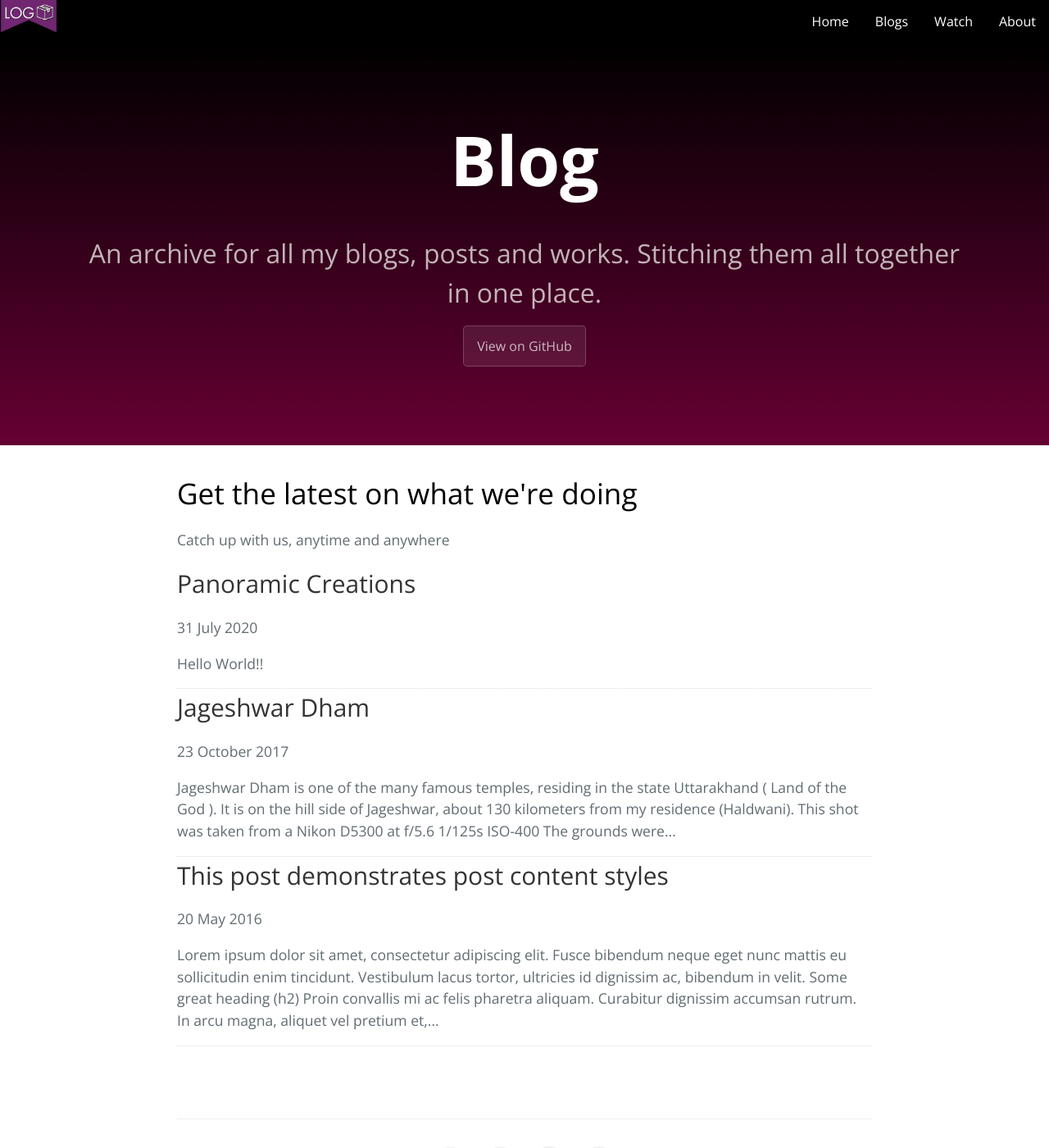
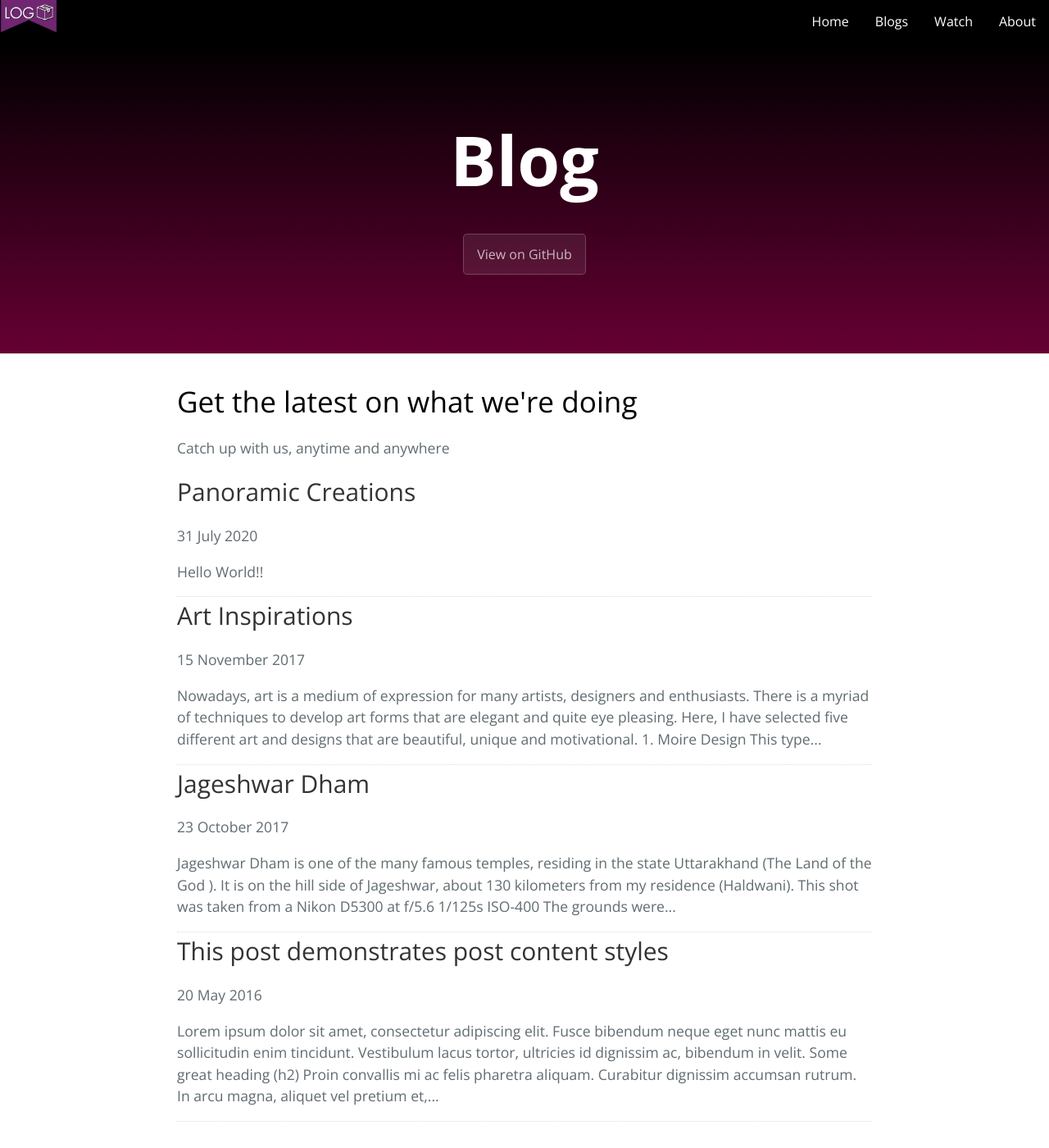
Before and after one commit to jaideepbankoti/logbox, a Jekyll site: the page built from blog.html, in a window 1280 px wide and 1400 px high. Shown: the whole window at 82% size. Built offline with Jekyll 4.4.1, drawn with Linux system fonts in a browser that asks for light colours.

Commit message:
add inspiration blogpost

```diff
--- a/_posts/2017-10-23-jageshwar-dham.md
+++ b/_posts/2017-10-23-jageshwar-dham.md
@@ -1,11 +1,11 @@
 ---
 title: Jageshwar Dham
 layout: post
-description: captivating the shrines
+description: Captivating the Shrines
 ---
 <div align=center><img src="https://jaideepbankoti.github.io/logbox/assets/img/jageshwar_dham.jpg" alt="Jageshwar temple" width="700px"></div>
 <h3>
-Jageshwar Dham is one of the many famous temples, residing in the state Uttarakhand ( Land of the God ). It is on the hill side of Jageshwar, about 130 kilometers from my residence (Haldwani).
+Jageshwar Dham is one of the many famous temples, residing in the state Uttarakhand (The Land of the God ). It is on the hill side of Jageshwar, about 130 kilometers from my residence (Haldwani).
 </h3>
 
 This shot was taken from a Nikon D5300 at | f/5.6 | 1/125s | ISO-400
--- /dev/null
+++ b/_posts/2017-11-15-Art-Inspirations.md
@@ -0,0 +1,34 @@
+---
+title: Art Inspirations
+layout: post
+description: Compilation of five beautiful art pieces, that will inspire you
+---
+<div align=center><img src="https://jaideepbankoti.github.io/logbox/assets/img/0.jpg" alt="" width="700px"></div>
+<h3>
+Nowadays, art is a medium of expression for many artists, designers and enthusiasts. There is a myriad of techniques to develop art forms that are elegant and quite eye pleasing. Here, I have selected five different art and designs that are beautiful, unique and motivational.
+</h3>
+<div align=center><img src="https://jaideepbankoti.github.io/logbox/assets/img/1.jpg" alt="" width="700px"></div>
+<h2>1. Moire Design</h2>
+<h3>
+This type of design is very cool, elegant, simple and attractive. Moire patterns are a set of fringes that forms a continuous pattern. Some artists create it by superimposing them with an object or a living being.
+</h3>
+<div align=center><img src="https://jaideepbankoti.github.io/logbox/assets/img/2.jpg" alt="" width="700px"></div>
+<h2>2. Impressionist Art</h2>
+<h3>
+This is a kind of art form in which the artist visualizes the scene( which is mostly outdoors) and paints them with a lot of color. Thus, the picture comes out as bright and vibrant. This type of art form is very vivid and eye pleasing. It can certainly enhance the walls of a room and provide motivation to the artists and designers.
+</h3>
+<div align=center><img src="https://jaideepbankoti.github.io/logbox/assets/img/3.jpg" alt="" width="700px"></div>
+<h2>3. Perspective Art</h2>
+<h3>
+Perspective is a drawing technique widely used by artists, architects and many others to draw realistic three dimensional drawings. Moreover, it is also used to create some mind boggling optical illusions. The same set of images perfectly aligned in a diminishing perspective can create a sense of depth.
+</h3>
+<div align=center><img src="https://jaideepbankoti.github.io/logbox/assets/img/4.jpg" alt="" width="700px"></div>
+<h2>4. Double Exposure</h2>
+<h3>
+This art form is quite popular and finds its use in photos by superimposing a second scenary on the main subject. There are many forms of double exposure out there. It finds its application in photography, sketches and designs.
+</h3>
+<div align=center><img src="https://jaideepbankoti.github.io/logbox/assets/img/5.jpg" alt="" width="700px"></div>
+<h2>5. Geometric Art</h2>
+<h3>
+Every art student knows it as a rule of thumb that every subject to be drawn can be broken down for reference into simple geometry. If you ever visit an art class and you see people drawing the live model in front of them; they usually start with simple shapes like circle, triangle or any other polygon. Geometric art involves detailing the subject with geometric shapes and patterns. Such patterns may be simple or complex. Consequently, it makes the sketch stand out in a way it looks spawned out as a figure of mathematics.
+</h3>
--- a/blog.html
+++ b/blog.html
@@ -1,6 +1,7 @@
 ---
 layout: post
 title: Blog
+description: " "
 ---
 <!-- Slider Start -->
 <section id="global-header">
```
Also changed, not shown: assets/img/0.jpg (added), assets/img/1.jpg (added), assets/img/2.jpg (added), assets/img/3.jpg (added), assets/img/4.png (added), assets/img/5.jpg (added).
